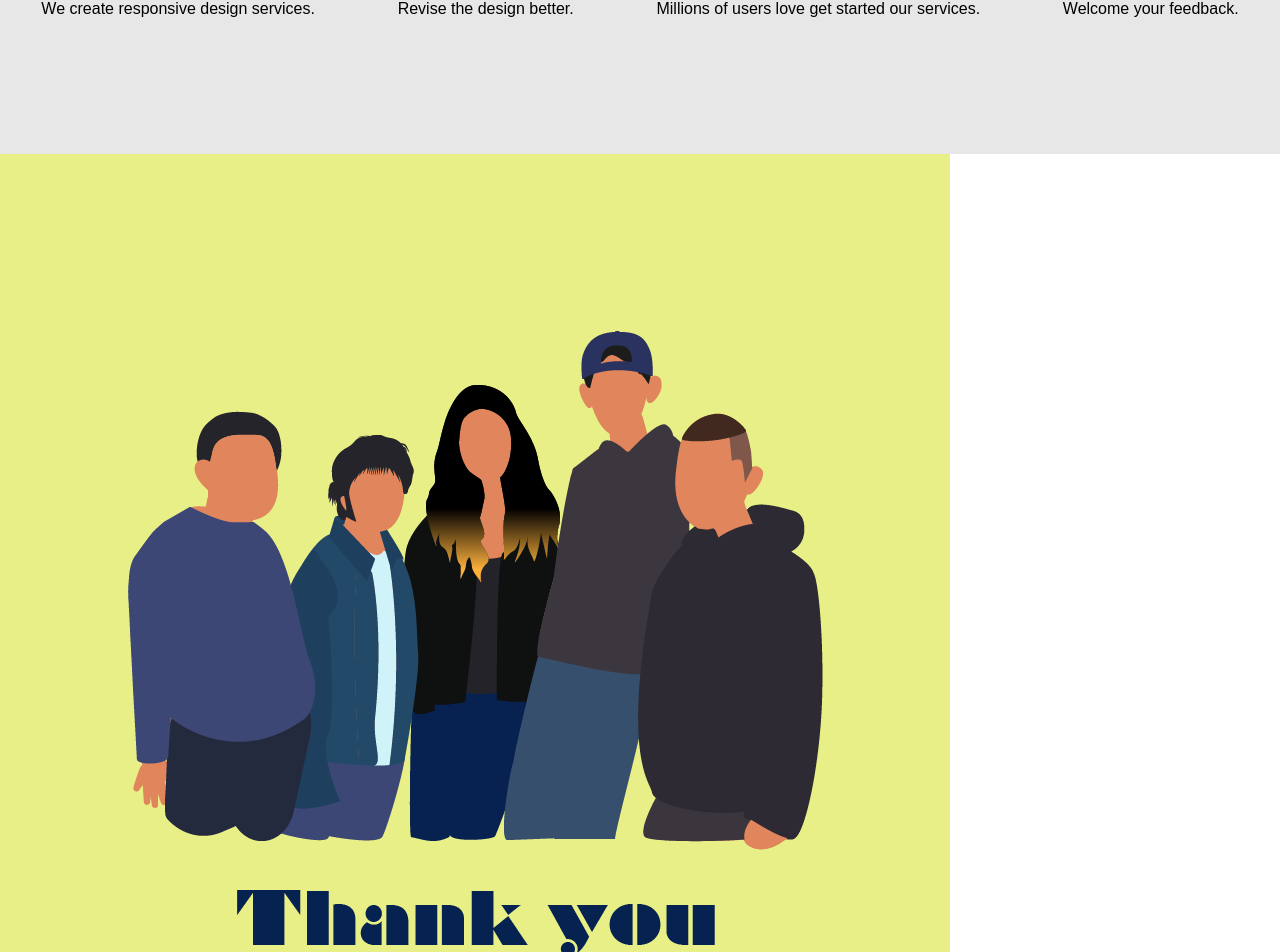
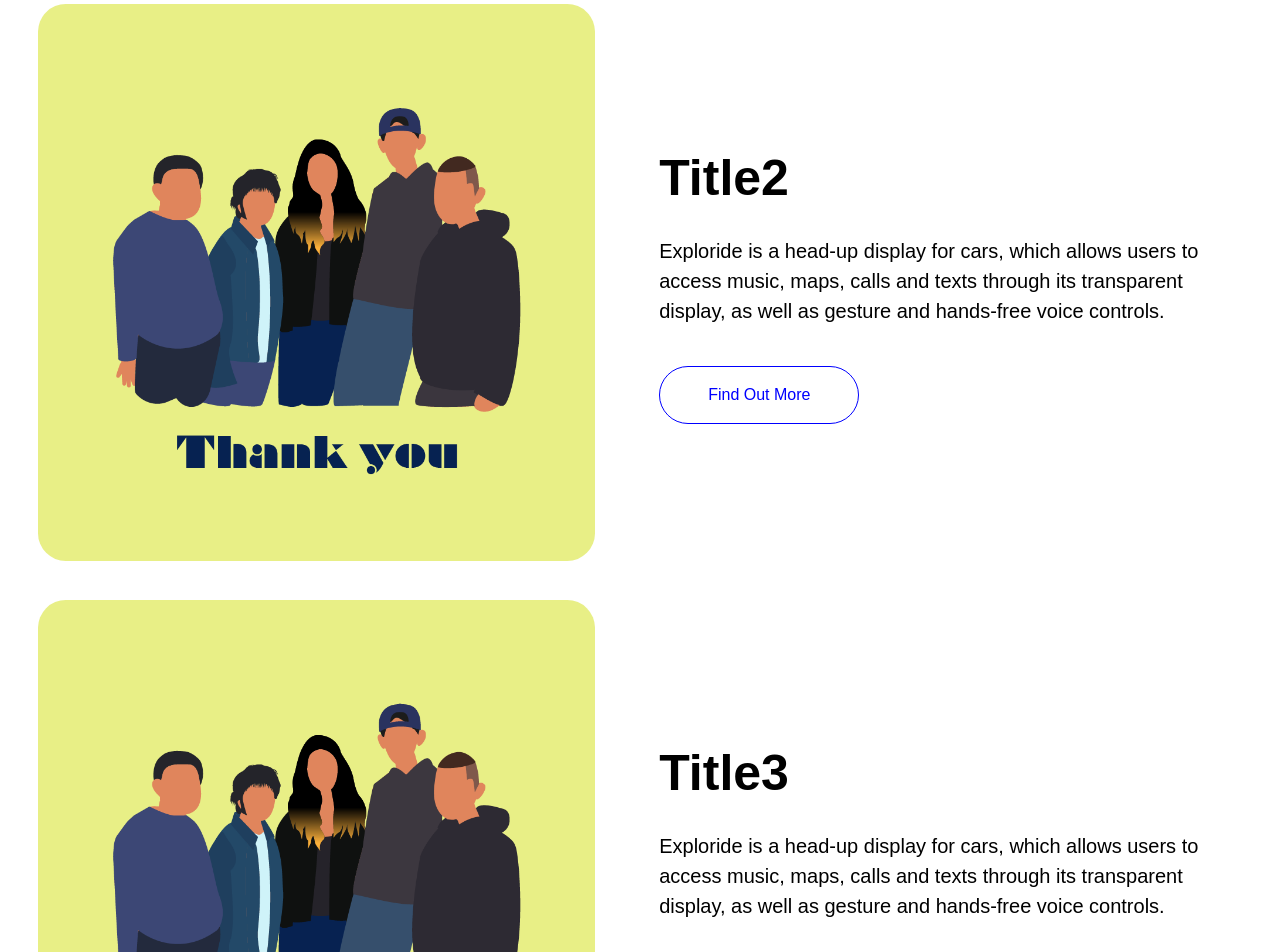
Before and after one commit to marieooq/react_portfolio, a React (Create React App) app: page / in a window 1280 px wide. Shown: the part 1510-2462 px from the top of the page. Built offline with nearby package versions, Linux system fonts and the light colour scheme.

Commit message:
add contents

```diff
--- a/src/Contents.css
+++ b/src/Contents.css
@@ -0,0 +1,52 @@
+.contents{
+    width: 100%;
+    display: flex;
+    justify-content: space-between;
+    align-items: center;
+    margin: 0;
+    padding: 0;
+}
+
+.contents_image img{
+    display: block;
+    border-radius: 5%;
+    width: 100%;
+}
+
+.contents_image{
+    /* background-color: aqua; */
+    padding: 1.5% 0 1.5% 3% ;
+}
+.contents_description{
+    padding: 5%;
+}
+.contents_image,
+.contents_description{
+    flex: 1;
+}
+
+.contents_description h3{
+    font-size: 50px;
+    line-height: 1.5em;
+    padding: 0;
+    margin: 0;
+}
+
+.contents_description p{
+    font-size: 20px;
+    line-height: 1.5em;
+}
+
+.contents_description a{
+    font-size: 16px;
+    text-decoration: none;
+    display: inline-block;
+    color: blue;
+    border: 1px solid blue;
+    padding: 1.2em 3em;
+    border-radius: 5em;
+    letter-spacing: 0em;
+    line-height: 1.1em;
+    margin-top: 20px;
+
+}
--- a/src/Contents.js
+++ b/src/Contents.js
@@ -1,23 +1,74 @@
 import React from 'react';
-import Content_image from './img/host_family.png';
+import Content_image1 from './img/host_family.png';
+import Content_image2 from './img/host_family.png';
+import Content_image3 from './img/host_family.png';
 import './Contents.css';
 
 class Contents extends React.Component{
   render(){
+    const photos = [{Content_image1}, {Content_image2},  {Content_image3}];
     return(
-      <div className="contents">
-        <div className="contents_image">
-          <img src= {Content_image}/>
+      <div className="contents_wrapper">
+        <div className="contents">
+          <div className="contents_image">
+            <img src= {Content_image1}/>
+          </div>
+          <div className="contents_description">
+            <Description myTitle={contentsObj[0].title} myDescription={contentsObj[0].description}/>
+          </div>
         </div>
-        <div className="contents_description">
-          <h3>Title</h3>
-          <p>Exploride is a head-up display for cars, which allows users to access music, maps, calls and texts through its transparent display, as well as gesture and hands-free voice controls.</p>
+
+        <div className="contents">
+          <div className="contents_image">
+            <img src= {Content_image2}/>
+          </div>
+          <div className="contents_description">
+            <Description myTitle={contentsObj[1].title} myDescription={contentsObj[1].description}/>
+          </div>
+        </div>
+
+        <div className="contents">
+          <div className="contents_image">
+            <img src= {Content_image3}/>
+          </div>
+          <div className="contents_description">
+            <Description myTitle={contentsObj[2].title} myDescription={contentsObj[2].description}/>
+          </div>
+        </div>
+      </div>
+
+    );
+  }
+}
+
+const contentsObj = [
+  {
+    title: 'Title1',
+    description: 'Exploride is a head-up display for cars, which allows users to access music, maps, calls and texts through its transparent display, as well as gesture and hands-free voice controls.'
+  },
+  {
+    title: 'Title2',
+    description: 'Exploride is a head-up display for cars, which allows users to access music, maps, calls and texts through its transparent display, as well as gesture and hands-free voice controls.'
+  },
+  {
+    title: 'Title3',
+    description: 'Exploride is a head-up display for cars, which allows users to access music, maps, calls and texts through its transparent display, as well as gesture and hands-free voice controls.'
+  }
+];
+
+class Description extends React.Component{
+  render(){
+      return (
+        <div>
+          <h3>{this.props.myTitle}</h3>
+          <p>{this.props.myDescription}</p>
           <a href="#">Find Out More</a>
         </div>
-      </div>
-    );
-  }
-};
+
+      );
+
+    }
+}
 
 
 
--- a/src/Header.css
+++ b/src/Header.css
@@ -1,12 +1,13 @@
 header{
     margin: 0 auto;
     text-align: center;
-    padding-top: 280px;
+    margin-bottom: 100px;
 }
 header h1{
     margin: 0;
     font-size: 3rem;
     color: #fff;
+    padding-top: 280px;
     /* color:#060606; */
 }
 
--- a/src/index.js
+++ b/src/index.js
@@ -14,8 +14,8 @@ class App extends React.Component{
       <div>
         <Navigation logoTitle="Marie Otaki"/>
         <Header title="Stylish Portfolio" button="Find Out More"/>
+        <Contents />
         <Services />
-        <Contents />
       </div>
     );
   }
```
